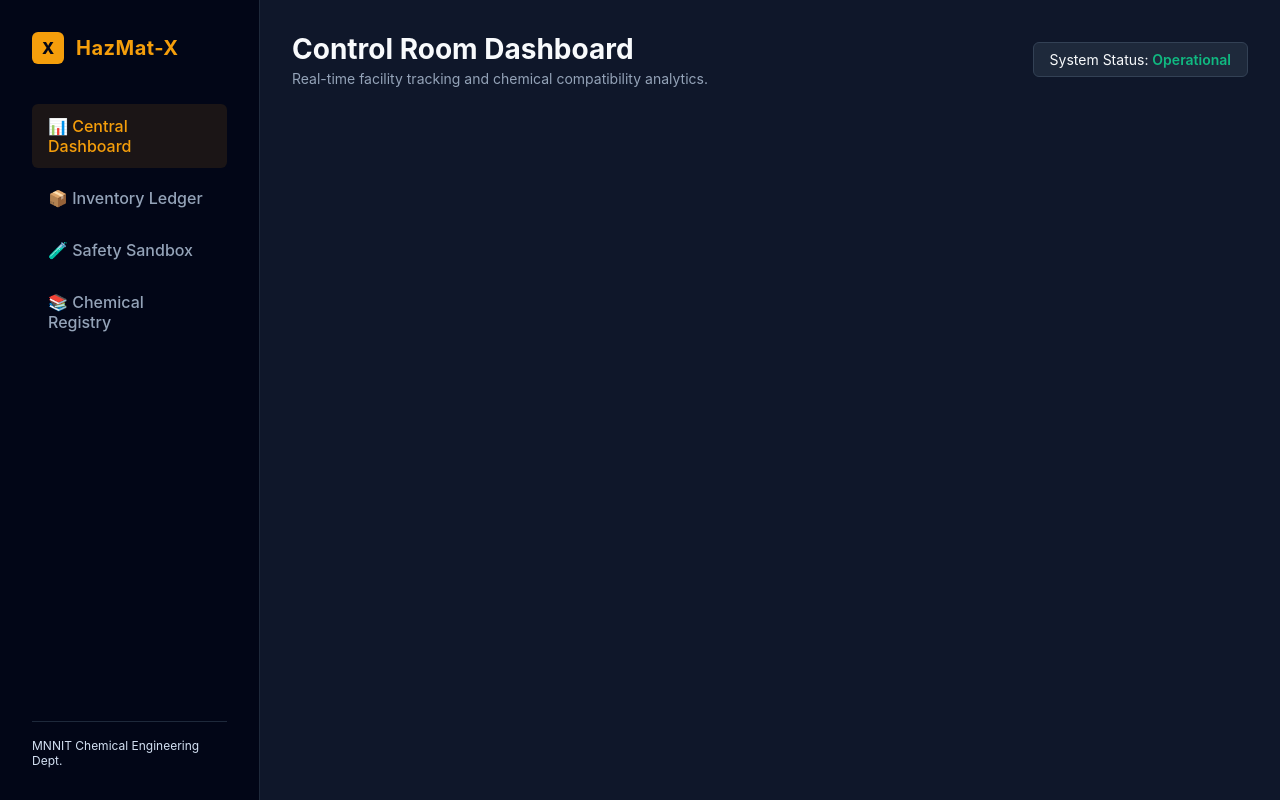
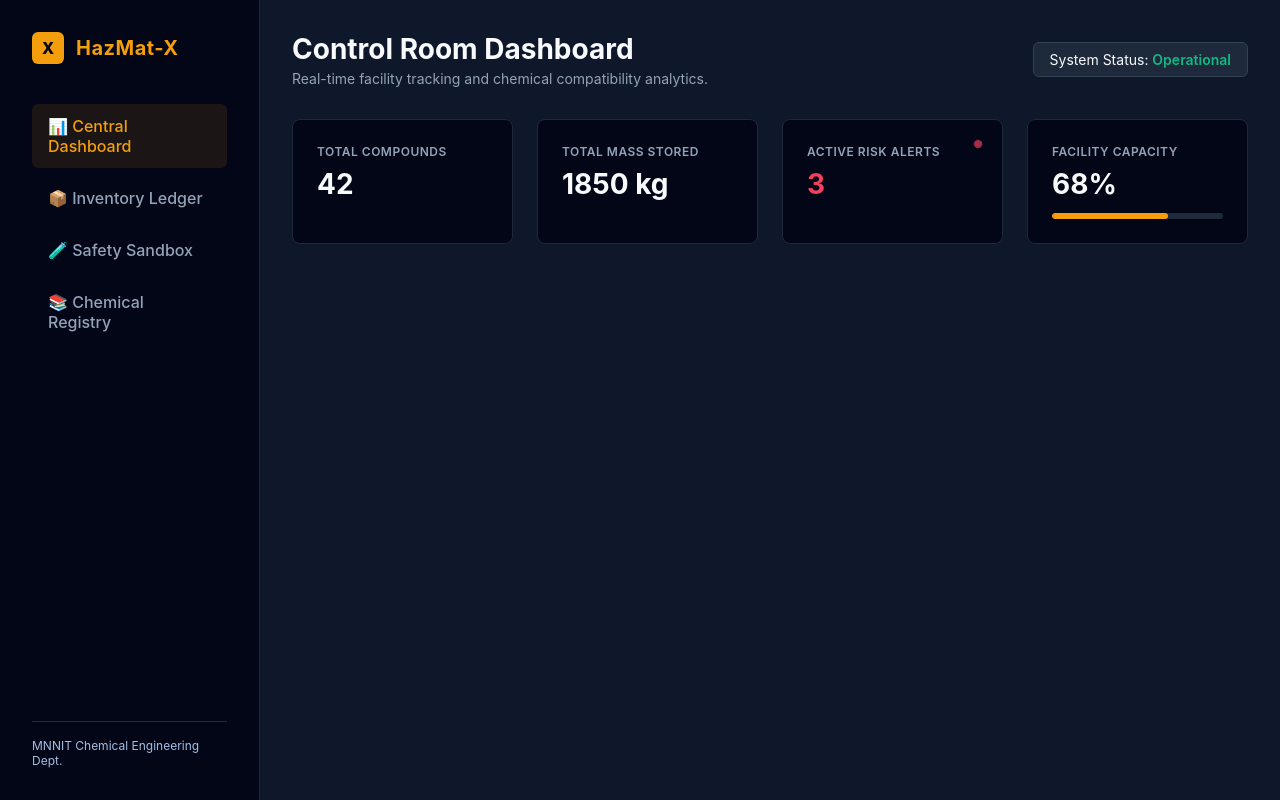
Before and after one commit to saumya50/HAZMAT-X, a React app in the folder frontend/: page / in a window 1280 px wide. Built offline with nearby package versions, Linux system fonts and the light colour scheme; the HTML template or start-up script is replaced by a standard one.

Commit message:
feat: build responsive analytics grid with real-time KPI indicators

```diff
--- a/frontend/src/pages/Dashboard.jsx
+++ b/frontend/src/pages/Dashboard.jsx
@@ -1,7 +1,13 @@
-import React from 'react';
+import React,{useState} from 'react';
 import './dashboard.css';
 
 export default function Dashboard() {
+  const [metrics] = useState({
+    totalChemicals: 42,
+    totalWeightKg: 1850,
+    activeAlerts: 3,
+    storageCapacityPct: 68,
+  });
   return (
     <div className="app-container">
 
@@ -37,7 +43,33 @@ export default function Dashboard() {
             System Status: <span className="status-indicator">Operational</span>
           </div>
         </header>
+        <section className="stats-grid">
+          <div className="stat-card">
+            <p className="card-title">Total Compounds</p>
+            <p className="card-number">{metrics.totalChemicals}</p>
+          </div>
 
+          <div className="stat-card">
+            <p className="card-title">Total Mass Stored</p>
+            <p className="card-number">{metrics.totalWeightKg} kg</p>
+          </div>
+
+          <div className="stat-card">
+            <p className="card-title">Active Risk Alerts</p>
+            <p className={`card-number ${metrics.activeAlerts > 0 ? 'danger-text' : ''}`}>
+              {metrics.activeAlerts}
+            </p>
+            {metrics.activeAlerts > 0 && <div className="alert-ping" />}
+          </div>
+
+          <div className="stat-card">
+            <p className="card-title">Facility Capacity</p>
+            <p className="card-number">{metrics.storageCapacityPct}%</p>
+            <div className="progress-track">
+              <div className="progress-fill" style={{ width: `${metrics.storageCapacityPct}%` }}></div>
+            </div>
+          </div>
+        </section>
 
 
       </main>
--- a/frontend/src/pages/dashboard.css
+++ b/frontend/src/pages/dashboard.css
@@ -101,7 +101,7 @@ body,
 }
 
 .sidebar-footer {
-  color:#d4e1f3;
+  color: #a6bfe2;
   font-size: 0.75rem;
   border-top: 1px solid var(--border);
   padding-top: 1rem;
@@ -144,3 +144,68 @@ body,
   color: var(--status-success);
   font-weight: 600;
 }
+
+.stats-grid {
+  display: grid;
+  grid-template-columns: repeat(auto-fit, minmax(220px, 1fr));
+  gap: 1.5rem;
+  margin-bottom: 2rem;
+}
+
+.stat-card {
+  background-color: var(--bg-sidebar);
+  padding: 1.5rem;
+  border-radius: 8px;
+  border: 1px solid var(--border);
+  position: relative;
+}
+
+.card-title {
+  color: var(--text-secondary);
+  font-size: 0.75rem;
+  font-weight: 600;
+  text-transform: uppercase;
+  letter-spacing: 0.5px;
+}
+
+.card-number {
+  font-size: 1.75rem;
+  font-weight: 700;
+  margin-top: 0.5rem;
+}
+
+.card-number.danger-text {
+  color: var(--status-danger);
+}
+
+.progress-track {
+  width: 100%;
+  background-color: #1e293b;
+  height: 6px;
+  border-radius: 3px;
+  margin-top: 0.75rem;
+  overflow: hidden;
+}
+
+.progress-fill {
+  background-color: var(--brand-color);
+  height: 100%;
+  border-radius: 3px;
+}
+
+.alert-ping {
+  position: absolute;
+  top: 1.25rem;
+  right: 1.25rem;
+  height: 8px;
+  width: 8px;
+  background-color: var(--status-danger);
+  border-radius: 50%;
+  animation: pulse-effect 1.5s infinite;
+}
+
+@keyframes pulse-effect {
+  0% { opacity: 0.4; transform: scale(0.9); }
+  50% { opacity: 1; transform: scale(1.2); }
+  100% { opacity: 0.4; transform: scale(0.9); }
+}
```
